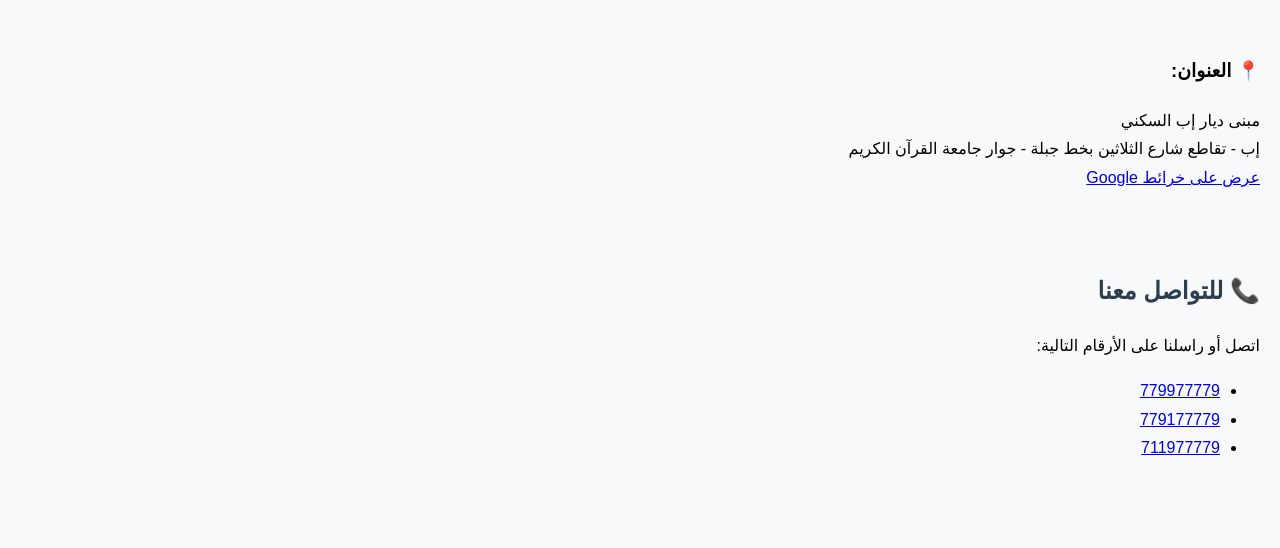
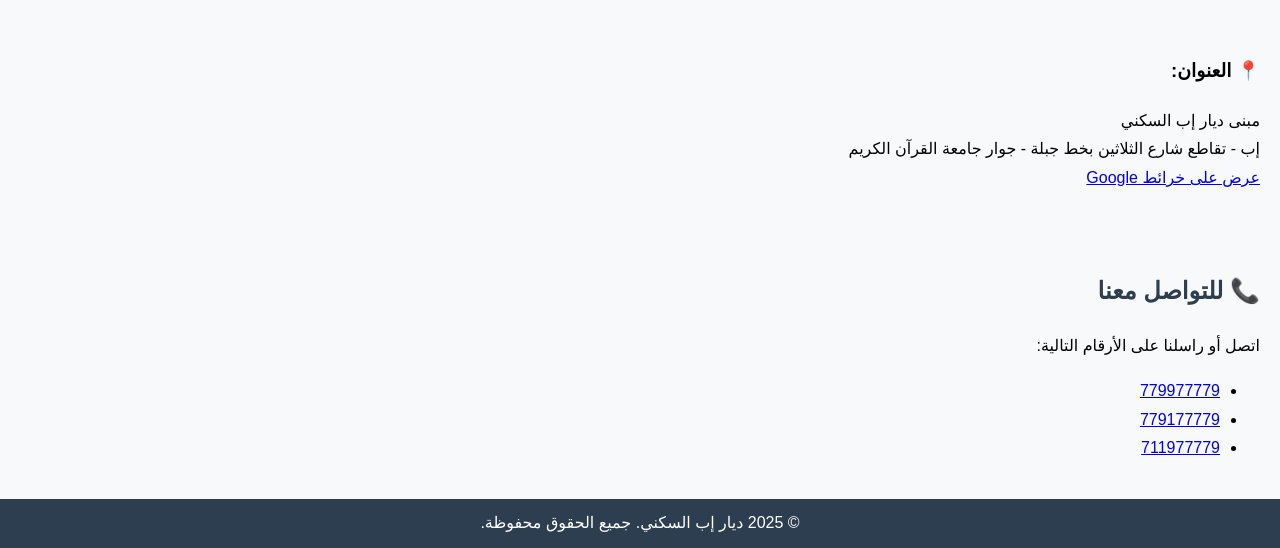
Before and after one commit to diyaribb/diyar_ibb, a plain HTML site: page index.html in a window 1280 px wide. Shown: the part 2473-3021 px from the top of the page. Before the commit the page ends 2972 px from the top, so only its background shows below. Drawn offline with Linux system fonts and the light colour scheme.

Commit message:
Update index.html

```diff
--- a/index.html
+++ b/index.html
@@ -164,5 +164,9 @@
     </ul>
   </div>
 
+<footer>
+    &copy; 2025 ديار إب السكني. جميع الحقوق محفوظة.
+</footer>
+
 </body>
 </html>
```
